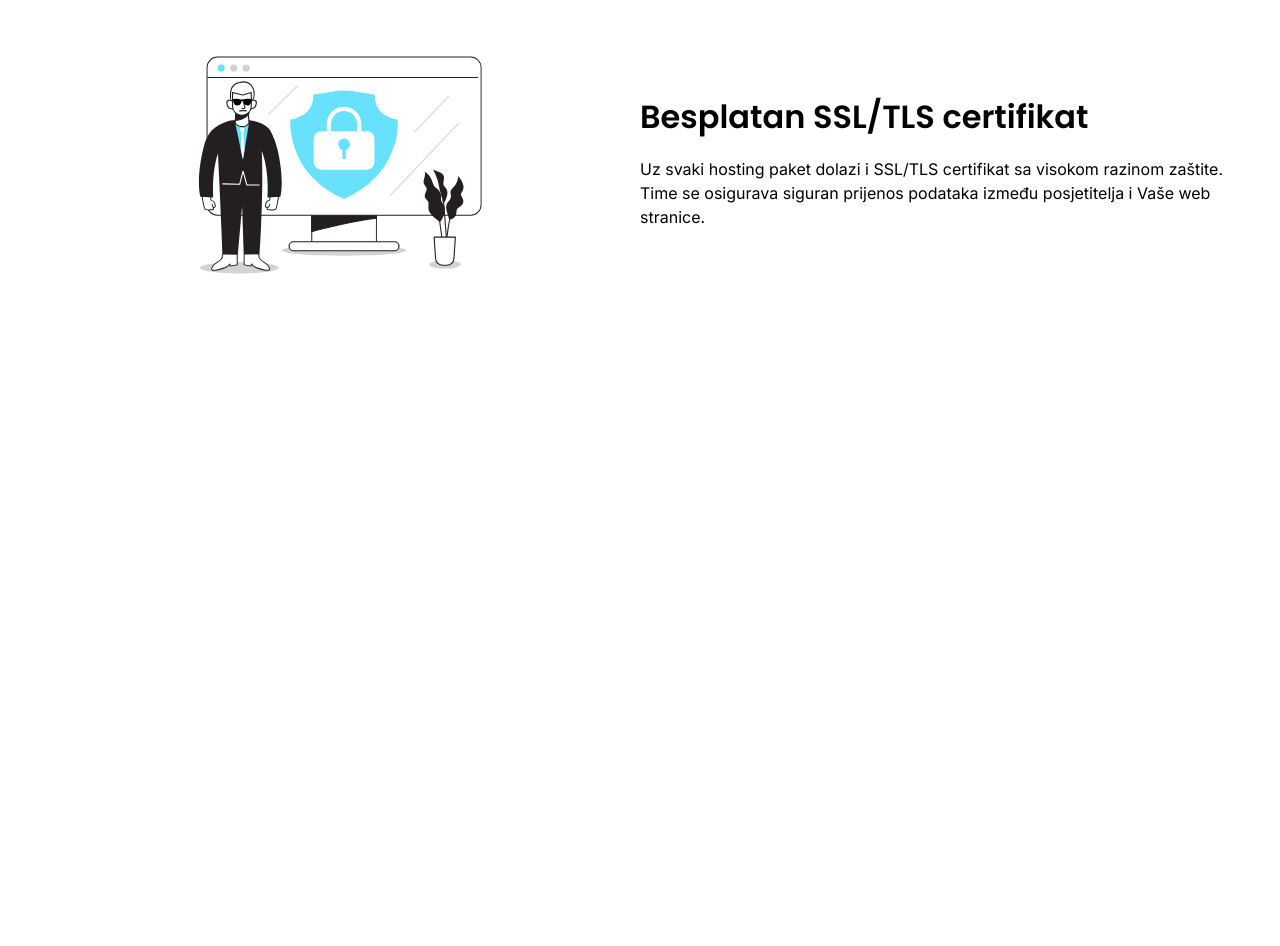
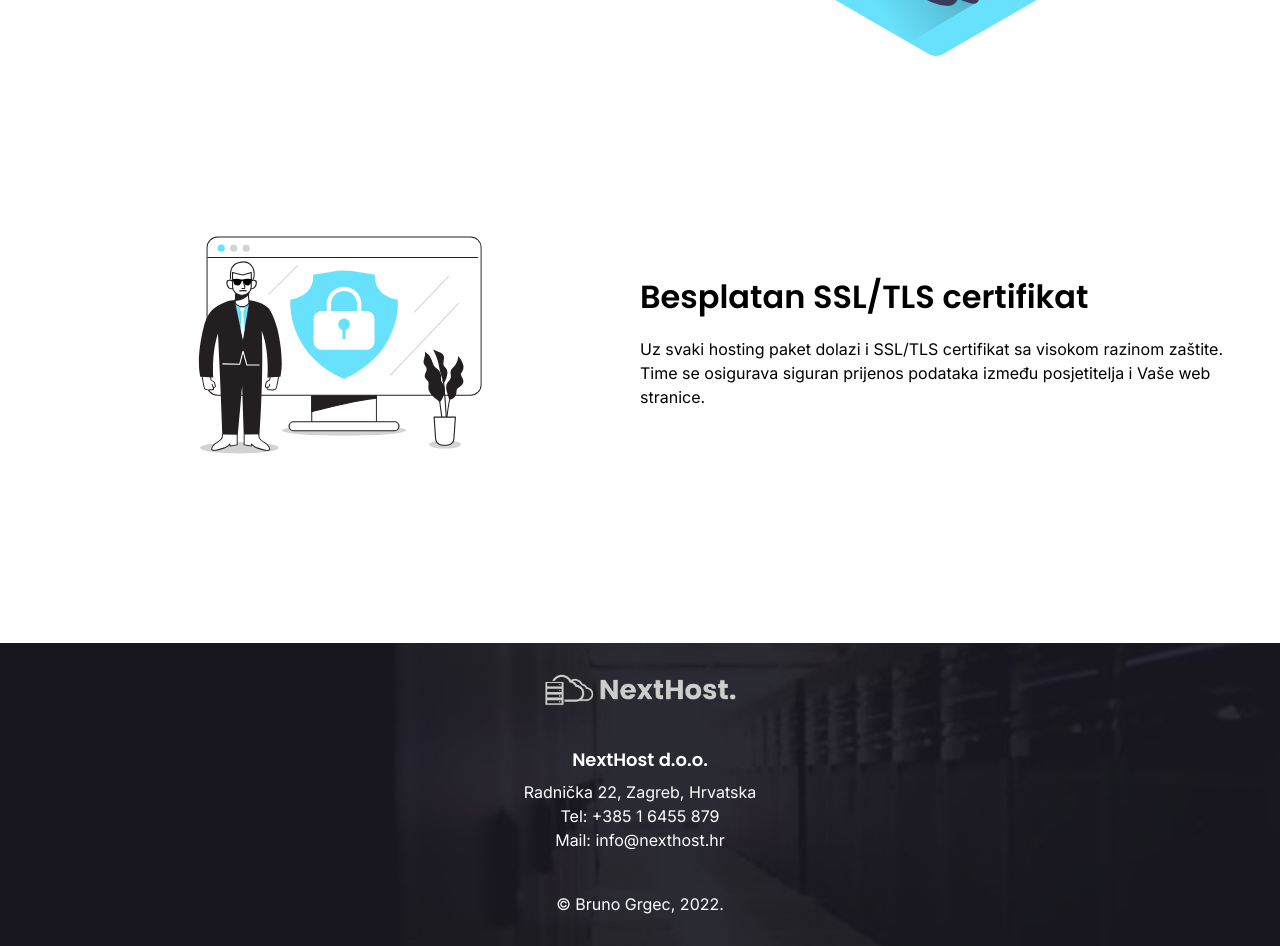
Before and after one commit to bgrgec/nexthost, a plain HTML site: page index.html in a window 1280 px wide. Shown: the part 1297-2243 px from the top of the page. Before the commit the page ends 1640 px from the top, so only its background shows below. Drawn offline with Linux system fonts and the light colour scheme.

Commit message:
Početna stranica
Homepage, dodaci u CSS-u, obrisan nepotreban JS, napravljen Footer, linkane stavke izbornika

```diff
--- a/dist/css/style.css
+++ b/dist/css/style.css
@@ -97,7 +97,7 @@ header{
     height: 30vh;
     padding-left: 40px;
     padding-right: 40px;
-    padding-top: 60px;
+    margin-top: 120px !important;
     padding-bottom: 60px;
     display: flex;
     align-items: center;
@@ -123,9 +123,58 @@ h2{
     line-height: 40px;
 }
 
+h4{
+    font-family: 'Poppins';
+    font-weight: 600;
+    line-height: 40px;
+    font-size: 18px;
+}
+
 p{
     font-family: 'Inter';
     font-weight: 400;
     font-size: 16px;
     line-height: 24px;
 }
+
+.outlineWhite{
+    color: transparent;
+    -webkit-text-stroke: 1px white;
+}
+
+footer{
+    margin-top: 120px !important;
+    align-items: center;
+    padding-top: 30px;
+    padding-bottom: 30px;
+    box-sizing: border-box;
+    text-align: center;
+    padding-right: 30px;
+    padding-left: 30px;
+    background: url('/dist/img/footerBackground.jpg');
+    background-position: center;
+    background-repeat: no-repeat;
+    background-size: cover;
+    color: white;
+}
+
+.footerMiddle>p>a{
+    color: white;
+    text-decoration: none;
+}
+
+.footerMiddle{
+    text-align: center;
+}
+
+
+.divider40{
+    height: 40px;
+}
+
+.copyright{
+    font-family: 'Inter';
+    font-weight: 400;
+    font-size: 16px;
+    line-height: 24px;
+}
--- a/dist/js/responsive.js
+++ /dev/null
@@ -1,9 +0,0 @@
-
-function myFunction() {
-  var x = document.getElementById("myTopnav");
-  if (x.className === "topnav") {
-    x.className += " responsive";
-  } else {
-    x.className = "topnav";
-  }
-}
--- a/index.html
+++ b/index.html
@@ -14,10 +14,10 @@
     <header>
         <img src="dist/img/NextHost_Light.png" class="siteLogo">
         <ul class="navigationWrapper">
-            <a href="#home" class="navigationItem">Početna</a>
-            <a href="#news" class="navigationItem">Paketi</a>
-            <a href="#contact" class="navigationItem">O nama</a>
-            <a href="#about" class="navigationItem">Kontakt</a>
+            <a href="/" class="navigationItem">Početna</a>
+            <a href="/paketi.html" class="navigationItem">Paketi</a>
+            <a href="/o-nama.html" class="navigationItem">O nama</a>
+            <a href="/kontakt.html" class="navigationItem">Kontakt</a>
             <a href="javascript:void(0);" class="icon" onclick="myFunction()">
                 <i class="fa fa-bars"></i>
             </a>
@@ -25,7 +25,7 @@
     </header>
     <main>
         <div class="heroSection">
-            <h1 class="heading centerVerticalHero">Premium hosting<br>u Hrvatskoj.</h1>
+            <h1 class="heading centerVerticalHero">Premium <span class="outlineWhite">hosting</span><br>u Hrvatskoj.</h1>
         </div>
         <div class="content">
             <img src="dist/img/hosting_1.svg" class="floatLeft sectionImg">
@@ -58,6 +58,18 @@
             </div>
         </div>
     </main>
-    <script src="dist/js/responsive.js"></script>
+<footer>
+    <div class="footerMiddle">
+        <img src="dist/img/NextHost_Light.png" style="width: 200px; padding-bottom: 30px;"/>
+        <h4>NextHost d.o.o.</h4>
+        <p>
+            Radnička 22, Zagreb, Hrvatska<br>
+            Tel: <a href="tel:+385 1 6455 879">+385 1 6455 879</a><br>
+            Mail: <a href="mailto:info@nexthost.hr">info@nexthost.hr</a>
+        </p>
+    </div>
+    <div class="divider40"></div>
+    <div class="copyright">&copy; Bruno Grgec, 2022.</div>
+</footer>
 </body>
 </html>
```
Also changed, not shown: dist/img/footerBackground.jpg (added).
